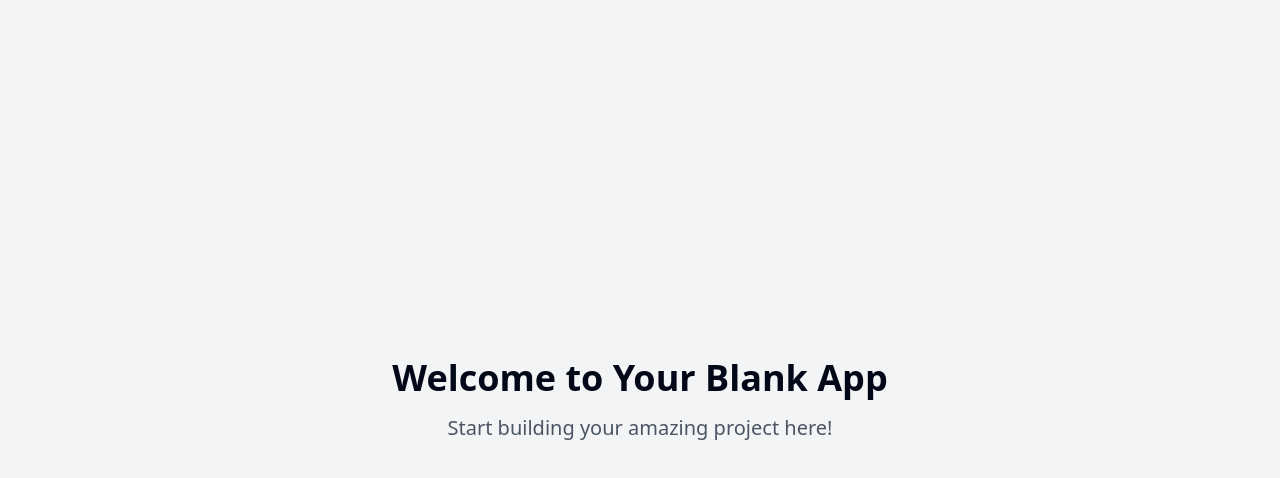
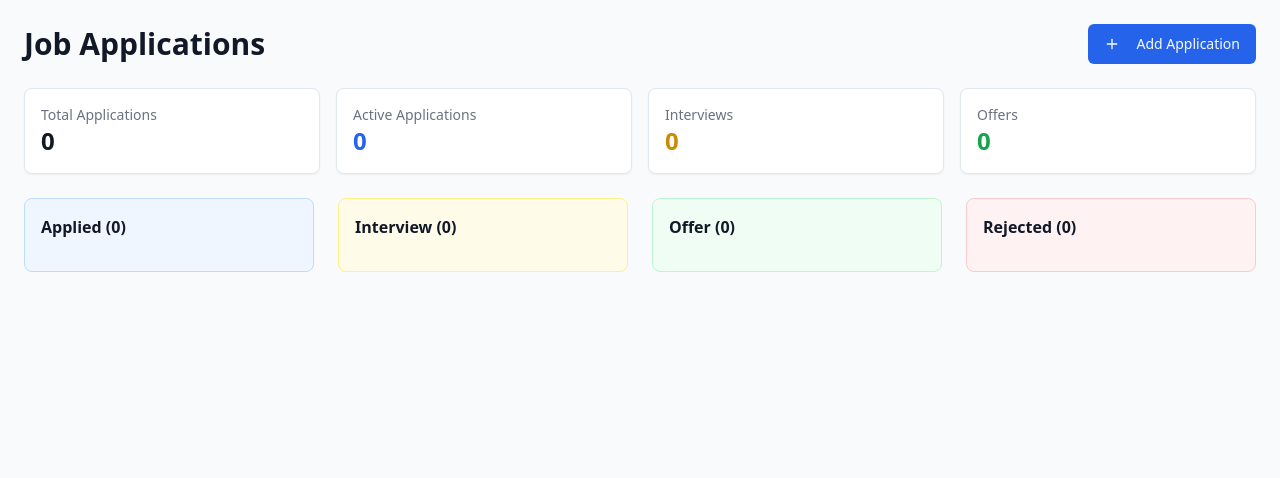
Before and after one commit to bjordan1/trackaroo, a React (Vite) app: page / in a window 1280 px wide. Shown: the top 478 px of the page. Built offline with nearby package versions, Linux system fonts and the light colour scheme.

Commit message:
Create job application tracking app
Implement initial setup for a job application tracking application, including necessary components and configurations.
[skip gpt_engineer]

```diff
--- /dev/null
+++ b/src/components/AddJobModal.tsx
@@ -0,0 +1,77 @@
+import { Dialog, DialogContent, DialogHeader, DialogTitle } from "@/components/ui/dialog";
+import { Button } from "@/components/ui/button";
+import { Input } from "@/components/ui/input";
+import { Textarea } from "@/components/ui/textarea";
+import { useState } from "react";
+import type { JobApplication } from "@/pages/Index";
+
+interface AddJobModalProps {
+  open: boolean;
+  onOpenChange: (open: boolean) => void;
+  onSubmit: (job: Omit<JobApplication, "id">) => void;
+}
+
+const AddJobModal = ({ open, onOpenChange, onSubmit }: AddJobModalProps) => {
+  const [formData, setFormData] = useState({
+    company: "",
+    position: "",
+    notes: "",
+  });
+
+  const handleSubmit = (e: React.FormEvent) => {
+    e.preventDefault();
+    onSubmit({
+      ...formData,
+      status: "Applied",
+      date: new Date().toISOString(),
+    });
+    setFormData({ company: "", position: "", notes: "" });
+    onOpenChange(false);
+  };
+
+  return (
+    <Dialog open={open} onOpenChange={onOpenChange}>
+      <DialogContent className="sm:max-w-[425px]">
+        <DialogHeader>
+          <DialogTitle>Add New Application</DialogTitle>
+        </DialogHeader>
+        <form onSubmit={handleSubmit} className="space-y-4">
+          <div className="space-y-2">
+            <label className="text-sm font-medium">Company</label>
+            <Input
+              required
+              value={formData.company}
+              onChange={(e) => setFormData({ ...formData, company: e.target.value })}
+              placeholder="Enter company name"
+            />
+          </div>
+          <div className="space-y-2">
+            <label className="text-sm font-medium">Position</label>
+            <Input
+              required
+              value={formData.position}
+              onChange={(e) => setFormData({ ...formData, position: e.target.value })}
+              placeholder="Enter position title"
+            />
+          </div>
+          <div className="space-y-2">
+            <label className="text-sm font-medium">Notes</label>
+            <Textarea
+              value={formData.notes}
+              onChange={(e) => setFormData({ ...formData, notes: e.target.value })}
+              placeholder="Add any notes about the application"
+            />
+          </div>
+          <div className="flex justify-end space-x-2">
+            <Button type="button" variant="outline" onClick={() => onOpenChange(false)}>
+              Cancel
+            </Button>
+            <Button type="submit">Add Application</Button>
+          </div>
+        </form>
+      </DialogContent>
+    </Dialog>
+  );
+};
+
+export default AddJobModal;
--- /dev/null
+++ b/src/components/JobCard.tsx
@@ -0,0 +1,66 @@
+import { Card } from "@/components/ui/card";
+import {
+  DropdownMenu,
+  DropdownMenuContent,
+  DropdownMenuItem,
+  DropdownMenuTrigger,
+} from "@/components/ui/dropdown-menu";
+import { Button } from "@/components/ui/button";
+import { MoreHorizontal } from "lucide-react";
+import type { JobApplication } from "@/pages/Index";
+
+interface JobCardProps {
+  job: JobApplication;
+  onStatusChange: (jobId: string, status: JobApplication["status"]) => void;
+}
+
+const JobCard = ({ job, onStatusChange }: JobCardProps) => {
+  const statusColors = {
+    Applied: "bg-blue-100 text-blue-800",
+    Interview: "bg-yellow-100 text-yellow-800",
+    Offer: "bg-green-100 text-green-800",
+    Rejected: "bg-red-100 text-red-800",
+  };
+
+  return (
+    <Card className="p-4 space-y-3">
+      <div className="flex justify-between items-start">
+        <div>
+          <h3 className="font-semibold text-gray-900">{job.company}</h3>
+          <p className="text-sm text-gray-600">{job.position}</p>
+        </div>
+        <DropdownMenu>
+          <DropdownMenuTrigger asChild>
+            <Button variant="ghost" className="h-8 w-8 p-0">
+              <MoreHorizontal className="h-4 w-4" />
+            </Button>
+          </DropdownMenuTrigger>
+          <DropdownMenuContent align="end" className="bg-white">
+            {(["Applied", "Interview", "Offer", "Rejected"] as const).map((status) => (
+              <DropdownMenuItem
+                key={status}
+                onClick={() => onStatusChange(job.id, status)}
+                className="cursor-pointer"
+              >
+                Move to {status}
+              </DropdownMenuItem>
+            ))}
+          </DropdownMenuContent>
+        </DropdownMenu>
+      </div>
+
+      <div className="flex justify-between items-center">
+        <span className={`text-xs px-2 py-1 rounded-full ${statusColors[job.status]}`}>
+          {job.status}
+        </span>
+        <span className="text-xs text-gray-500">{new Date(job.date).toLocaleDateString()}</span>
+      </div>
+
+      {job.notes && (
+        <p className="text-sm text-gray-600 line-clamp-2">{job.notes}</p>
+      )}
+    </Card>
+  );
+};
+
+export default JobCard;
--- /dev/null
+++ b/src/components/StatsBar.tsx
@@ -0,0 +1,38 @@
+import { Card } from "@/components/ui/card";
+import type { JobApplication } from "@/pages/Index";
+
+interface StatsBarProps {
+  jobs: JobApplication[];
+}
+
+const StatsBar = ({ jobs }: StatsBarProps) => {
+  const stats = {
+    total: jobs.length,
+    applied: jobs.filter(job => job.status === "Applied").length,
+    interview: jobs.filter(job => job.status === "Interview").length,
+    offer: jobs.filter(job => job.status === "Offer").length,
+  };
+
+  return (
+    <div className="grid grid-cols-1 md:grid-cols-4 gap-4">
+      <Card className="p-4">
+        <h3 className="text-sm font-medium text-gray-500">Total Applications</h3>
+        <p className="text-2xl font-bold text-gray-900">{stats.total}</p>
+      </Card>
+      <Card className="p-4">
+        <h3 className="text-sm font-medium text-gray-500">Active Applications</h3>
+        <p className="text-2xl font-bold text-blue-600">{stats.applied}</p>
+      </Card>
+      <Card className="p-4">
+        <h3 className="text-sm font-medium text-gray-500">Interviews</h3>
+        <p className="text-2xl font-bold text-yellow-600">{stats.interview}</p>
+      </Card>
+      <Card className="p-4">
+        <h3 className="text-sm font-medium text-gray-500">Offers</h3>
+        <p className="text-2xl font-bold text-green-600">{stats.offer}</p>
+      </Card>
+    </div>
+  );
+};
+
+export default StatsBar;
--- /dev/null
+++ b/src/components/StatusColumn.tsx
@@ -0,0 +1,30 @@
+import JobCard from "./JobCard";
+import type { JobApplication } from "@/pages/Index";
+
+interface StatusColumnProps {
+  status: JobApplication["status"];
+  jobs: JobApplication[];
+  onStatusChange: (jobId: string, status: JobApplication["status"]) => void;
+}
+
+const StatusColumn = ({ status, jobs, onStatusChange }: StatusColumnProps) => {
+  const statusColors = {
+    Applied: "bg-blue-50 border-blue-200",
+    Interview: "bg-yellow-50 border-yellow-200",
+    Offer: "bg-green-50 border-green-200",
+    Rejected: "bg-red-50 border-red-200",
+  };
+
+  return (
+    <div className={`p-4 rounded-lg ${statusColors[status]} border`}>
+      <h2 className="font-semibold mb-4 text-gray-900">{status} ({jobs.length})</h2>
+      <div className="space-y-3">
+        {jobs.map((job) => (
+          <JobCard key={job.id} job={job} onStatusChange={onStatusChange} />
+        ))}
+      </div>
+    </div>
+  );
+};
+
+export default StatusColumn;
--- a/src/pages/Index.tsx
+++ b/src/pages/Index.tsx
@@ -1,11 +1,62 @@
-// Update this page (the content is just a fallback if you fail to update the page)
+import { useState } from "react";
+import { Button } from "@/components/ui/button";
+import { Plus } from "lucide-react";
+import JobCard from "@/components/JobCard";
+import AddJobModal from "@/components/AddJobModal";
+import StatusColumn from "@/components/StatusColumn";
+import StatsBar from "@/components/StatsBar";
+
+export type JobApplication = {
+  id: string;
+  company: string;
+  position: string;
+  status: "Applied" | "Interview" | "Offer" | "Rejected";
+  date: string;
+  notes: string;
+};
 
 const Index = () => {
+  const [jobs, setJobs] = useState<JobApplication[]>([]);
+  const [isAddModalOpen, setIsAddModalOpen] = useState(false);
+
+  const addJob = (job: Omit<JobApplication, "id">) => {
+    setJobs([...jobs, { ...job, id: crypto.randomUUID() }]);
+  };
+
+  const updateJobStatus = (jobId: string, newStatus: JobApplication["status"]) => {
+    setJobs(jobs.map(job =>
+      job.id === jobId ? { ...job, status: newStatus } : job
+    ));
+  };
+
   return (
-    <div className="min-h-screen flex items-center justify-center bg-gray-100">
-      <div className="text-center">
-        <h1 className="text-4xl font-bold mb-4">Welcome to Your Blank App</h1>
-        <p className="text-xl text-gray-600">Start building your amazing project here!</p>
+    <div className="min-h-screen bg-gray-50 p-6">
+      <div className="max-w-7xl mx-auto space-y-6">
+        <div className="flex justify-between items-center">
+          <h1 className="text-3xl font-bold text-gray-900">Job Applications</h1>
+          <Button onClick={() => setIsAddModalOpen(true)} className="bg-blue-600 hover:bg-blue-700">
+            <Plus className="mr-2 h-4 w-4" /> Add Application
+          </Button>
+        </div>
+
+        <StatsBar jobs={jobs} />
+
+        <div className="grid grid-cols-1 md:grid-cols-4 gap-6">
+          {(["Applied", "Interview", "Offer", "Rejected"] as const).map((status) => (
+            <StatusColumn
+              key={status}
+              status={status}
+              jobs={jobs.filter((job) => job.status === status)}
+              onStatusChange={updateJobStatus}
+            />
+          ))}
+        </div>
+
+        <AddJobModal
+          open={isAddModalOpen}
+          onOpenChange={setIsAddModalOpen}
+          onSubmit={addJob}
+        />
       </div>
     </div>
   );
```
